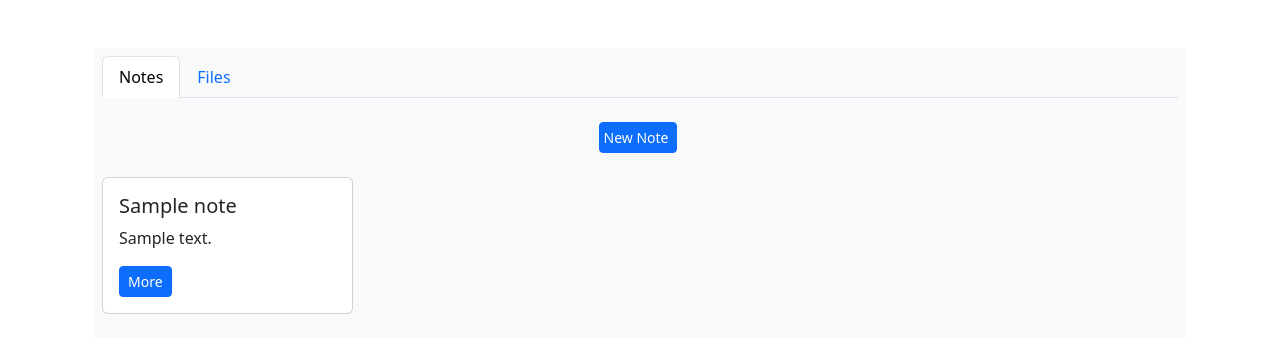
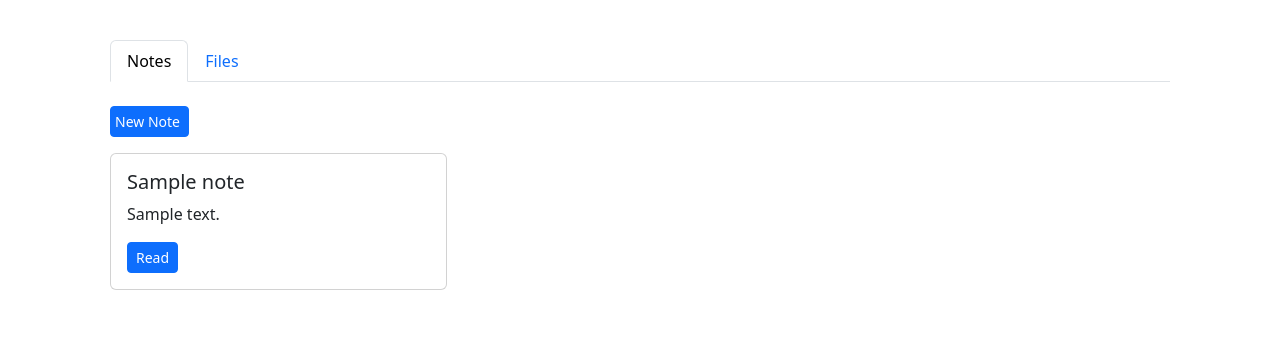
Before and after one commit to Willmo103/Flask-Notes-API-Docker, a Flask app: page / in a window 1280 px wide. Shown: the part 57-410 px from the top of the page. Run offline with Flask 3, Linux system fonts and the light colour scheme; tables that the repository leaves empty hold one stand-in row (values such as "Sample post"); parts of the project's set-up code (start-up, migrations or seed data) failed here and were passed over; some libraries are stand-ins or nearby versions.

Commit message:
saving small changes in templates

```diff
--- a/app/templates/base.html
+++ b/app/templates/base.html
@@ -133,6 +133,7 @@
                 height: 200px;
             }
         }
+
     </style>
     <!-- Add Bookmark Modal -->
     <div class="modal fade" id="addBookmarkOrGroupModal" tabindex="-1" aria-labelledby="addBookmarkModalLabel"
--- a/app/templates/file_card.html
+++ b/app/templates/file_card.html
@@ -1,6 +1,6 @@
 <!-- file_card.html -->
-<div class="row-md-4">
-    <div class="card my-3">
+<div class="row-md-2">
+    <div class="card my-2">
         <div class="card-body">
             {% if file.private %}
             <span class="badge bg-secondary">Private</span>
--- a/app/templates/index.html
+++ b/app/templates/index.html
@@ -1,16 +1,10 @@
 {% extends "base.html" %}
 
 {% block content %}
-<style>
-    .bg-subtle {
-        background-color: #f8f9fa;
-        height: 100%;
-    }
-</style>
 <div class="container">
-    <div class="row mt-5">
+    <div class="row mt-1">
         <div class="col-12">
-            <div class="bg-subtle p-2">
+            <div class="bg-subtle p-3">
                 <ul class="nav nav-tabs" id="myTab" role="tablist">
                     <li class="nav-item" role="presentation">
                         <a class="nav-link active" id="notes-tab" data-bs-toggle="tab" href="#notes" role="tab"
@@ -24,8 +18,8 @@
                 <div class="tab-content" id="myTabContent">
                     <div class="tab-pane fade show active" id="notes" role="tabpanel" aria-labelledby="notes-tab">
                         <br>
-                        <div class="d-md-flex justify-content-center ">
-                            {% if user.is_authenticated %}
+                        <div class="d-md-flex justify-content-left ">
+                            {% if current_user.is_authenticated %}
                             <a class="btn btn-primary btn-sm me-1 ps-1"
                                 href="{{ url_for('routes.get_user_notes', user_id=current_user.id) }}">My Notes</a>
                             {% endif %}
@@ -34,7 +28,7 @@
                         </div>
                         <div class="row ml-2 mt-2">
                             {% for note in notes %}
-                            <div class="col-md-6 col-lg-4 col-xl-3">
+                            <div class="col-md-6 col-lg-4">
                                 {% include "note_card.html" %}
                             </div>
                             {% endfor %}
@@ -42,19 +36,19 @@
                     </div>
                     <div class="tab-pane fade" id="files" role="tabpanel" aria-labelledby="files-tab">
                         <br>
-                        <div class="d-md-flex justify-content-center">
+                        <div class="d-md-flex justify-content-left">
                             {% if current_user.is_authenticated %}
                             <a class="btn btn-primary btn-sm me-1 ps-1"
                                 href="{{ url_for('routes.get_user_files', user_id=current_user.id) }}">My Files</a>
                             {% endif %}
                             <a class="btn btn-primary btn-sm me-1 ps-1" data-bs-toggle="modal"
                                 data-bs-target="#fileUploadModal" href="">
-                                Upload
+                                Upload File
                             </a>
                         </div>
                         <div class="row ml-2 mt-2">
                             {% for file in files %}
-                            <div class="col-md-6 col-lg-4 col-xl-3">
+                            <div class="col-md-6 col-lg-4">
                                 {% include "file_card.html" %}
                             </div>
                             {% endfor %}
--- a/app/templates/note_card.html
+++ b/app/templates/note_card.html
@@ -1,6 +1,6 @@
 <!-- note_card.html -->
-<div class="row-md-3">
-    <div class="card my-3">
+<div class="row-md-2">
+    <div class="card my-2">
         <div class="card-body">
             {% if note.private %}
             <span class="badge bg-secondary">Private</span>
@@ -8,7 +8,7 @@
             <h5 class="card-title">{{ note.title }}</h5>
             <p class="card-text">{{ note.content | markdown | striptags | truncate(100, True) }}</p>
             <button type="button" class="btn btn-primary btn-sm" data-bs-toggle="modal"
-                data-bs-target="#noteModal{{ note.id }}">More</button>
+                data-bs-target="#noteModal{{ note.id }}">Read</button>
         </div>
     </div>
 </div>
```
